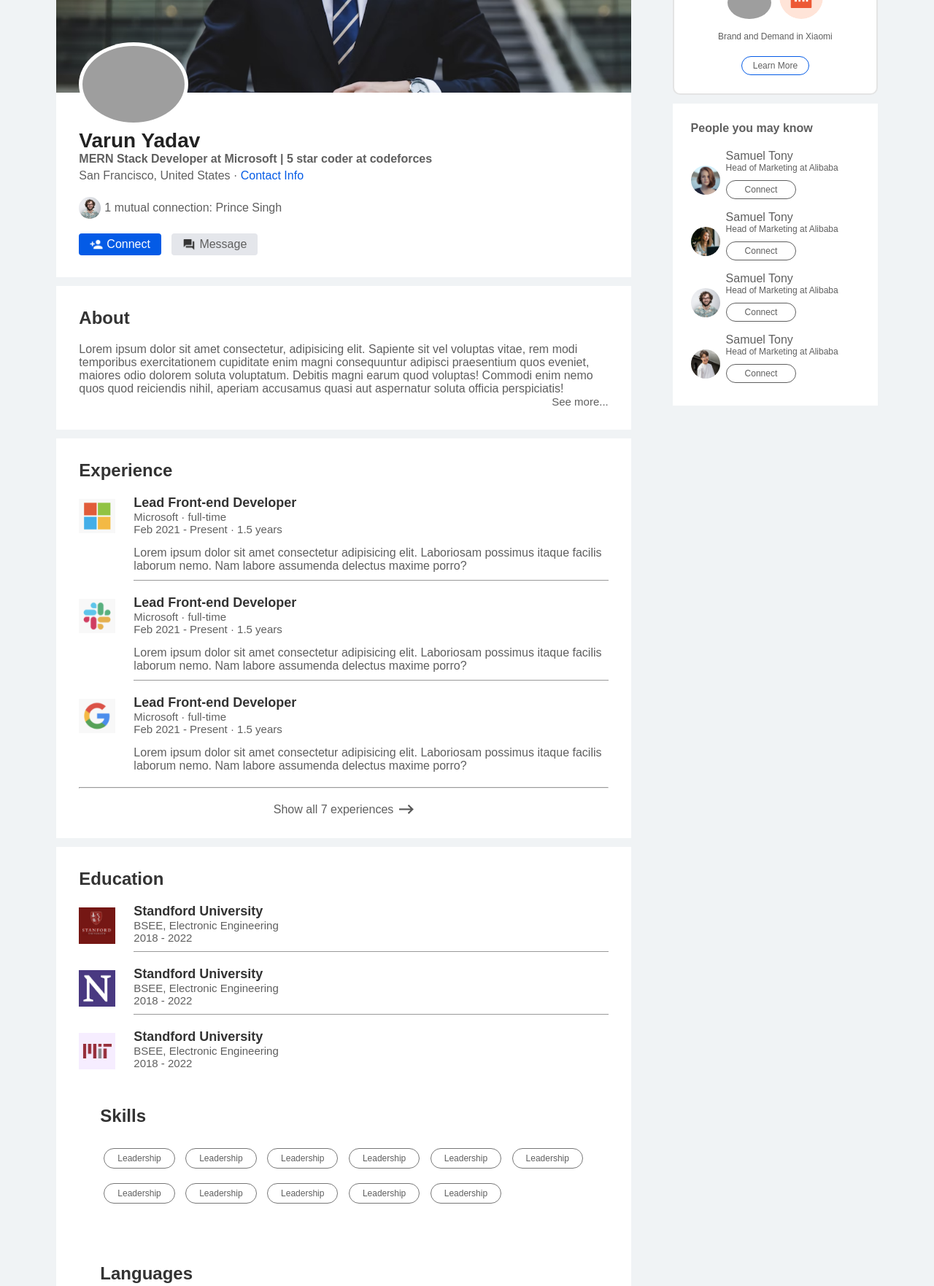
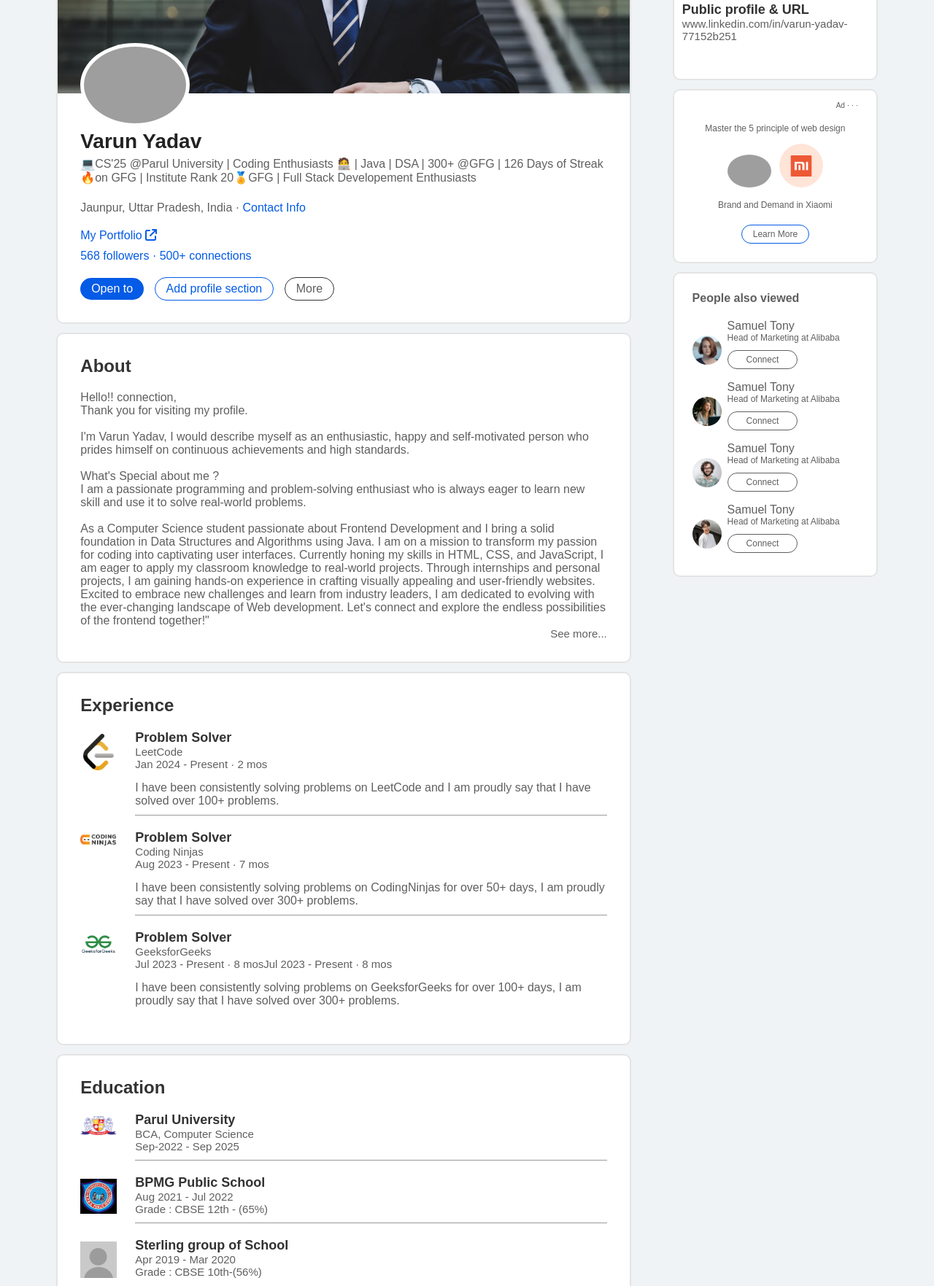
Before and after one commit to Varunyadavgithub/LinkedIn-UI-Clone, a plain HTML site: page profile.html in a window 1280 px wide. Shown: the part 186-1949 px from the top of the page at 73% size. Drawn offline with Linux system fonts and the light colour scheme; grey boxes are pictures that could not be loaded.

Commit message:
degin profile page

```diff
--- a/profile.html
+++ b/profile.html
@@ -27,7 +27,7 @@
       <div class="navbar-center">
         <ul>
           <li>
-            <a href="#" class="active-link"
+            <a href="index.html" class="active-link"
               ><i class="fa-solid fa-house"></i><span>Home</span></a
             >
           </li>
@@ -115,15 +115,21 @@
           <div class="profile-container-inner">
             <img src="images/profile.png" class="profile-pic" />
             <h1>Varun Yadav</h1>
-            <b>MERN Stack Developer at Microsoft | 5 star coder at codeforces</b>
-            <p>San Francisco, United States &middot; <a href="#">Contact Info</a></p>
-            <div class="mutual-connection">
-              <img src="images/user-2.png" />
-              <span>1 mutual connection: Prince Singh</span>
+            <p>
+              💻CS'25 @Parul University | Coding Enthusiasts 🧑‍💻 | Java | DSA |
+              300+ @GFG | 126 Days of Streak🔥on GFG | Institute Rank 20🏅GFG |
+              Full Stack Developement Enthusiasts
+            </p>
+            <br>
+            <p>Jaunpur, Uttar Pradesh, India &middot; <a href="#">Contact Info</a></p>
+            <div class="network-btn">
+              <div>My Portfolio <i class="fa-solid fa-arrow-up-right-from-square"></i></div>
+              <div>568 followers &middot; 500+ connections</div>
             </div>
             <div class="profile-btn">
-              <a href="#" class="primery-btn"><img src="images/connect.png" />Connect</a>
-              <a href="#"><img src="images/chat.png" />Message</a>
+              <a href="#" class="primery-btn">Open to</a>
+              <a href="#" class="secondery-btn">Add profile section</a>
+              <a href="#">More</a>
             </div>
           </div>
         </div>
@@ -132,125 +138,202 @@
         <div class="profile-description">
           <h2>About</h2>
           <p>
-            Lorem ipsum dolor sit amet consectetur, adipisicing elit. Sapiente
-            sit vel voluptas vitae, rem modi temporibus exercitationem
-            cupiditate enim magni consequuntur adipisci praesentium quos
-            eveniet, maiores odio dolorem soluta voluptatum. Debitis magni earum
-            quod voluptas! Commodi enim nemo quos quod reiciendis nihil, aperiam
-            accusamus quasi aut aspernatur soluta officia perspiciatis! <a href="#" class="see-more-link">See more...</a>
+            Hello!! connection, <br />
+            Thank you for visiting my profile.<br /><br />
+            I'm Varun Yadav, I would describe myself as an enthusiastic, happy
+            and self-motivated person who prides himself on continuous
+            achievements and high standards. <br /><br />
+            What's Special about me ?<br />
+            I am a passionate programming and problem-solving enthusiast who is
+            always eager to learn new skill and use it to solve real-world
+            problems. <br /><br />As a Computer Science student passionate about
+            Frontend Development and I bring a solid foundation in Data
+            Structures and Algorithms using Java. I am on a mission to transform
+            my passion for coding into captivating user interfaces. Currently
+            honing my skills in HTML, CSS, and JavaScript, I am eager to apply
+            my classroom knowledge to real-world projects. Through internships
+            and personal projects, I am gaining hands-on experience in crafting
+            visually appealing and user-friendly websites. Excited to embrace
+            new challenges and learn from industry leaders, I am dedicated to
+            evolving with the ever-changing landscape of Web development. Let's
+            connect and explore the endless possibilities of the frontend
+            together!"
+            <a href="#" class="see-more-link">See more...</a>
           </p>
         </div>
         <!-- Experience-section -->
         <div class="profile-description">
           <h2>Experience</h2>
           <div class="profile-desc-row">
-                <img src="images/microsoft.png">
+            <img src="images/leetcode.webp" />
             <div>
-                    <h3>Lead Front-end Developer</h3>
-                    <b>Microsoft &middot; full-time</b>
-                    <b>Feb 2021 - Present &middot; 1.5 years</b>
-                    <p>Lorem ipsum dolor sit amet consectetur adipisicing elit. Laboriosam possimus itaque facilis laborum nemo. Nam labore assumenda delectus maxime porro?</p>
-                    <hr>
+              <h3>Problem Solver</h3>
+              <b>LeetCode</b>
+              <b>Jan 2024 - Present · 2 mos</b>
+              <p>I have been consistently solving problems on LeetCode and I am proudly say that I have solved over 100+ problems.
+              <hr />
             </div>
           </div>
 
           <div class="profile-desc-row">
-              <img src="images/slack.png">
+            <img src="images/coding-ninjas.png" />
             <div>
-                  <h3>Lead Front-end Developer</h3>
-                  <b>Microsoft &middot; full-time</b>
-                  <b>Feb 2021 - Present &middot; 1.5 years</b>
-                  <p>Lorem ipsum dolor sit amet consectetur adipisicing elit. Laboriosam possimus itaque facilis laborum nemo. Nam labore assumenda delectus maxime porro?</p>
-                  <hr>
+              <h3>Problem Solver</h3>
+              <b>Coding Ninjas</b>
+              <b> Aug 2023 - Present · 7 mos</b>
+              <p>
+                I have been consistently solving problems on CodingNinjas for
+                over 50+ days, I am proudly say that I have solved over 300+
+                problems.
+              </p>
+              <hr />
             </div>
           </div>
 
           <div class="profile-desc-row">
-            <img src="images/google.png">
+            <img src="images/gfg.png" />
             <div>
-                <h3>Lead Front-end Developer</h3>
-                <b>Microsoft &middot; full-time</b>
-                <b>Feb 2021 - Present &middot; 1.5 years</b>
-                <p>Lorem ipsum dolor sit amet consectetur adipisicing elit. Laboriosam possimus itaque facilis laborum nemo. Nam labore assumenda delectus maxime porro?</p>
+              <h3>Problem Solver</h3>
+              <b>GeeksforGeeks </b>
+              <b>Jul 2023 - Present · 8 mosJul 2023 - Present · 8 mos </b>
+              <p>
+                I have been consistently solving problems on GeeksforGeeks for
+                over 100+ days, I am proudly say that I have solved over 300+
+                problems.
+              </p>
             </div>
           </div>
-        <hr>
-        <a href="#" class="experience-link">Show all 7 experiences <img src="images/right-arrow.png"></a>
+          <!-- <hr />
+          <a href="#" class="experience-link"
+            >Show all 7 experiences <img src="images/right-arrow.png"
+          /></a> -->
         </div>
         <!-- Education-section -->
         <div class="profile-description">
           <h2>Education</h2>
           <div class="profile-desc-row">
-            <img src="images/stanford.png">
+            <img src="images/parul-university.png" />
             <div>
-              <h3>Standford University</h3>
-              <b>BSEE, Electronic Engineering</b>
-              <b>2018 - 2022</b>
-              <hr>
+              <h3>Parul University</h3>
+              <b>BCA, Computer Science</b>
+              <b>Sep-2022 - Sep 2025</b>
+              <hr />
             </div>
           </div>
 
           <div class="profile-desc-row">
-            <img src="images/north.png">
+            <img src="images/Bpmg.jpg" />
             <div>
-              <h3>Standford University</h3>
-              <b>BSEE, Electronic Engineering</b>
-              <b>2018 - 2022</b>
-              <hr>
+              <h3>BPMG Public School</h3>
+              <b>Aug 2021 - Jul 2022</b>
+              <b>Grade : CBSE 12th - (65%)</b>
+              <hr />
             </div>
           </div>
 
           <div class="profile-desc-row">
-            <img src="images/mit.png">
+            <img src="images/unknown.jpg" />
             <div>
-              <h3>Standford University</h3>
-              <b>BSEE, Electronic Engineering</b>
-              <b>2018 - 2022</b>
+              <h3>Sterling group of School</h3>
+              <b>Apr 2019 - Mar 2020</b>
+              <b>Grade : CBSE 10th-(56%)</b>
             </div>
           </div>
-
-        <!-- Skills-section -->
+        </div>
+        <!-- Skills section -->
         <div class="profile-description">
           <h2>Skills</h2>
-          <a href="#" class="skills-btn">Leadership</a>
-          <a href="#" class="skills-btn">Leadership</a>
-          <a href="#" class="skills-btn">Leadership</a>
-          <a href="#" class="skills-btn">Leadership</a>
-          <a href="#" class="skills-btn">Leadership</a>
-          <a href="#" class="skills-btn">Leadership</a>
-          <a href="#" class="skills-btn">Leadership</a>
-          <a href="#" class="skills-btn">Leadership</a>
-          <a href="#" class="skills-btn">Leadership</a>
-          <a href="#" class="skills-btn">Leadership</a>
-          <a href="#" class="skills-btn">Leadership</a>
+          <div class="profile-desc-row">
+            <div>
+              <h4>MongoDB</h4>
+              <hr />
             </div>
+          </div>
+          <div class="profile-desc-row">
+            <div>
+              <h4>Express JS</h4>
+              <hr />
+            </div>
+          </div>
+          <div class="profile-desc-row">
+            <div>
+              <h4>Node JS</h4>
+            </div>
+          </div>
+           <hr />
+          <a href="#" class="experience-link"
+            >Show all 20 Skills <img src="images/right-arrow.png"
+          /></a>
+        </div>
+        <!-- Courses -->
+        <div class="profile-description">
+          <h2>Courses</h2>
+          <div class="profile-desc-row">
+            <div>
+              <h4>Computer NetworkComputer Network</h4>
+              <hr />
+            </div>
+          </div>
+          <div class="profile-desc-row">
+            <div>
+              <h4>Data Base Management System (DBMS)</h4>
+            </div>
+          </div>
+           <hr />
+          <a href="#" class="experience-link"
+            >Show all 5 Courses <img src="images/right-arrow.png"
+          /></a>
+        </div>
+        <!-- Languages section -->
         <div class="profile-description">
           <h2>Languages</h2>
-          <a href="#" class="language-btn">English</a>
-          <a href="#" class="language-btn">Hindi</a>
+          <div class="profile-desc-row">
+            <div>
+              <h3>English</h3>
+              <b>Limited working proficiency</b>
             </div>
           </div>
-
-
+          <div class="profile-desc-row">
+            <div>
+              <h3>Hindi</h3>
+              <b>Full professional proficiency</b>
+            </div>
+          </div>
+        </div>
       </div>
 
       <!-- ----------profile-sidebar-------------- -->
       <div class="profile-sidebar">
+        <div class="profile-description">
+          <div class="profile-desc-row">
+            <div>
+              <h3>Profile language</h3>
+              <b>English</b>
+            </div>
+          </div>
+          <div class="profile-desc-row">
+            <div>
+              <h3>Public profile & URL</h3>
+              <b>www.linkedin.com/in/varun-yadav-77152b251</b>
+            </div>
+          </div>
+        </div>
+
         <div class="sidebar-ad">
           <small>Ad &middot; &middot; &middot;</small>
           <p>Master the 5 principle of web design</p>
           <div>
-            <img src="images/profile.png">
-            <img src="images/mi-logo.png" alt="">
+            <img src="images/profile.png" />
+            <img src="images/mi-logo.png" alt="" />
           </div>
           <b>Brand and Demand in Xiaomi</b>
           <a href="#" class="ad-link">Learn More</a>
         </div>
 
         <div class="sidebar-people">
-          <h3>People you may know</h3>
+          <h3>People also viewed</h3>
           <div class="sidebar-people-row">
-            <img src="images/user-3.png">
+            <img src="images/user-3.png" />
             <div>
               <h2>Samuel Tony</h2>
               <p>Head of Marketing at Alibaba</p>
@@ -259,7 +342,7 @@
           </div>
 
           <div class="sidebar-people-row">
-            <img src="images/user-4.png">
+            <img src="images/user-4.png" />
             <div>
               <h2>Samuel Tony</h2>
               <p>Head of Marketing at Alibaba</p>
@@ -268,7 +351,7 @@
           </div>
 
           <div class="sidebar-people-row">
-            <img src="images/user-2.png">
+            <img src="images/user-2.png" />
             <div>
               <h2>Samuel Tony</h2>
               <p>Head of Marketing at Alibaba</p>
@@ -277,7 +360,7 @@
           </div>
 
           <div class="sidebar-people-row">
-            <img src="images/user-5.png">
+            <img src="images/user-5.png" />
             <div>
               <h2>Samuel Tony</h2>
               <p>Head of Marketing at Alibaba</p>
@@ -299,7 +382,7 @@
         <a href="#">More</a>
 
         <div class="copyright-msg">
-            <img src="images/logo.png">
+          <img src="images/logo.png" />
           <p>Linkedin &#169; 2024. All rights reserved</p>
         </div>
       </div>
--- a/style.css
+++ b/style.css
@@ -575,6 +575,8 @@ a{
 }
 .profile-container{
     background: #fff;
+    border: 2px solid #77777732;
+    border-radius: 10px;
 }
 .profile-container-inner{
     padding: 0 4% 10px;
@@ -591,9 +593,6 @@ a{
     font-weight: 600;
     color: #222;
 }
-.profilr-container b{
-    font-weight: 500;
-}
 .profile-container p{
     margin-top: 5px;
 }
@@ -601,15 +600,15 @@ a{
     color: #045be6;
     font-weight: 500;
 }
-.mutual-connection{
+.network-btn{
     display: flex;
-    align-items: center;
+    gap: 10px;
     margin: 20px 0;
+    flex-direction: column;
 }
-.mutual-connection img{
-    width: 30px;
-    border-radius: 50%;
+.network-btn div{
     margin-right: 5px;
+    color: #045be6;
 }
 .profile-btn{
     margin: 20px 0;
@@ -617,23 +616,37 @@ a{
 .profile-btn a{
     display: inline-flex;
     align-items: center;
-    background: #e4e6eb;
+    background: transparent;
     padding: 6px 15px;
-    border-radius: 4px;
+    border-radius: 20px;
     margin-right: 10px;
+    border: 1px solid #333;
 }
-.profile-btn a img{
-    width: 18px;
-    margin-right: 5px;
+.profile-btn a:hover{
+    border: 2px solid #333;
 }
 .profile-btn .primery-btn{
     background: #045be6;
     color: #fff;
+    border: none;
+}
+.profile-btn .primery-btn:hover{
+    background-color: #012764;
+    border: 2px solid #012764;
+}
+.profile-btn .secondery-btn{
+    color: #045be6;
+    border: 1px solid #045be6;
+}
+.profile-btn .secondery-btn:hover{
+    border: 2px solid #0454d4;
 }
 .profile-description{
     background: #fff;
     padding: 20px 4% 30px;
     margin: 12px 0;
+    border: 2px solid #77777732;
+    border-radius: 10px;
 }
 .profile-description h2{
     color: #333;
@@ -717,6 +730,8 @@ a{
     padding: 15px 25px;
     margin: 12px 0;
     font-size: 12px;
+    border: 2px solid #77777732;
+    border-radius: 10px;
 }
 .sidebar-people h3{
     font-size: 16px;
```
Also changed, not shown: index.html (+1 -1 lines), images/Bpmg.jpg (added), images/coding-ninjas.png (added), images/gfg.png (added), images/leetcode.webp (added), images/parul-university.png (added), images/unknown.jpg (added). Lines whose indentation alone changed are shown as unchanged.
